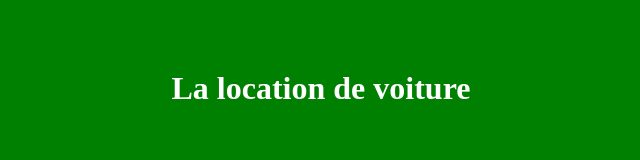
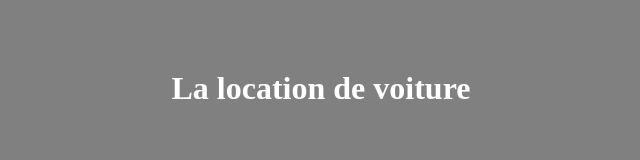
Before and after one commit to amoq18/locationVoiture_test, a plain HTML site: page index.html in a window 1280 px wide. Shown: the whole page, without its empty margins (319-959 px from the left). Drawn offline with Linux system fonts and the light colour scheme.

Commit message:
Changement de couleur du background

```diff
--- a/index.html
+++ b/index.html
@@ -3,7 +3,7 @@
 <head>
 	<title>Git test</title>
 </head>
-<body style="background-color: green; margin: 70px 0px 20px 0px">
+<body style="background-color: gray; margin: 70px 0px 20px 0px">
 	<h1 style="color: white; text-align: center">La location de voiture</h1>
 </body>
 </html>
```
